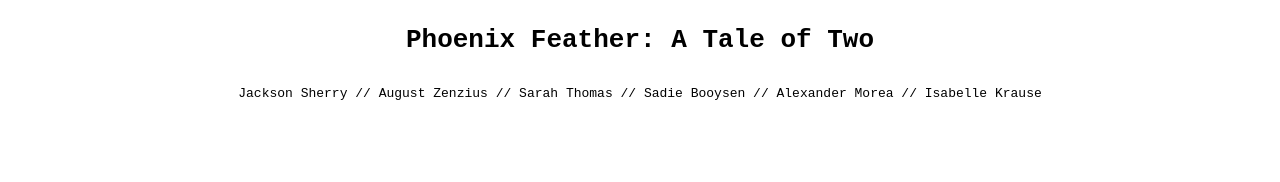
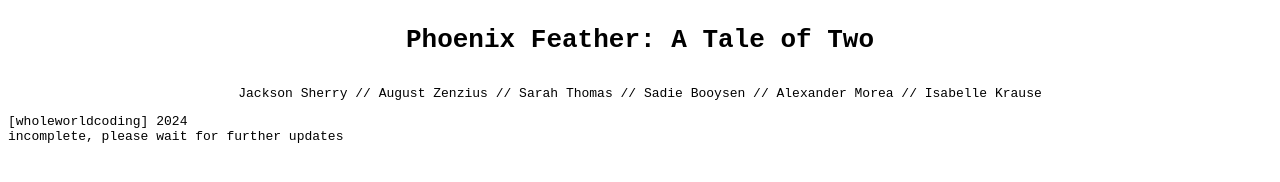
Before and after one commit to OctoLinkYT/pf-wholeworldcoding, a plain HTML site: page index.html in a window 1280 px wide. Drawn offline with Linux system fonts and the light colour scheme.

Commit message:
Update index.html

```diff
--- a/index.html
+++ b/index.html
@@ -13,3 +13,5 @@
   <h1>Phoenix Feather: A Tale of Two</h1>
 </div>
   <p class="container">Jackson Sherry // August Zenzius // Sarah Thomas // Sadie Booysen // Alexander Morea // Isabelle Krause</p>
+
+<p>[wholeworldcoding] 2024 <br> incomplete, please wait for further updates</p>
```
